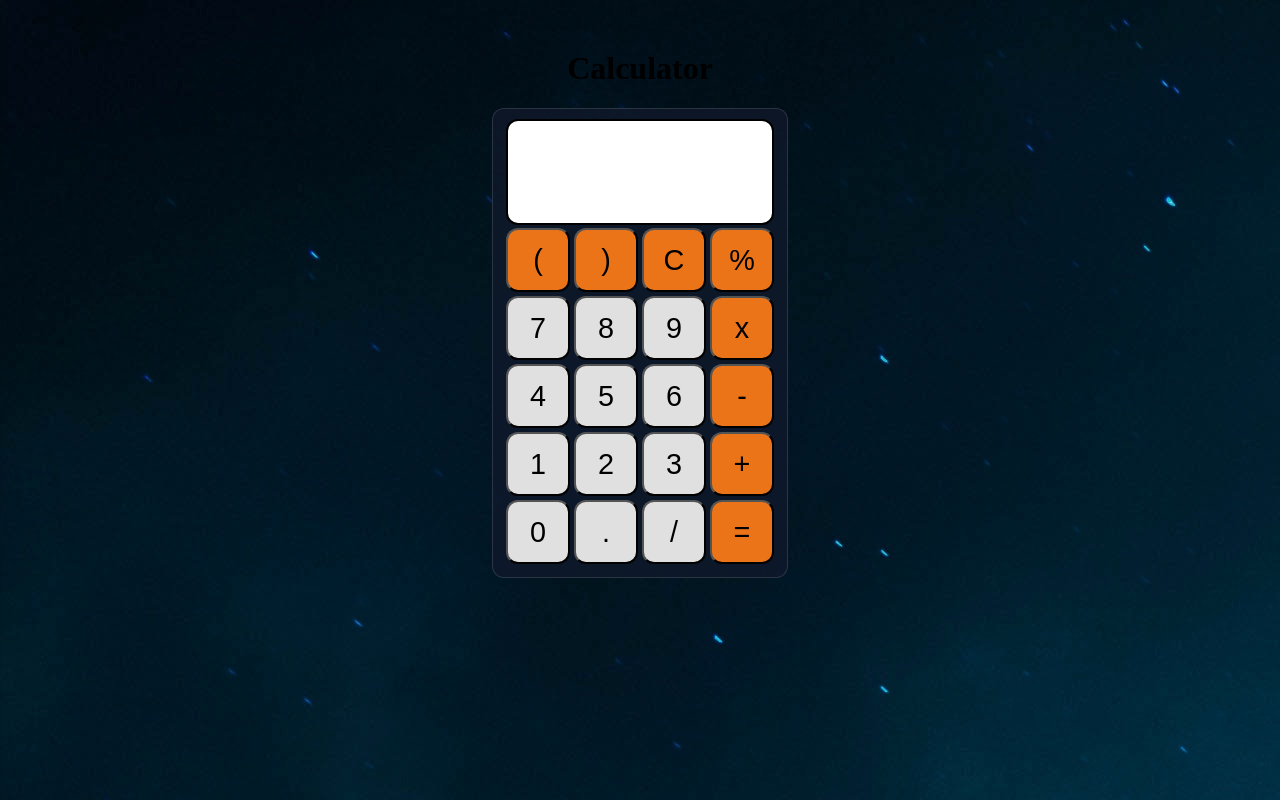
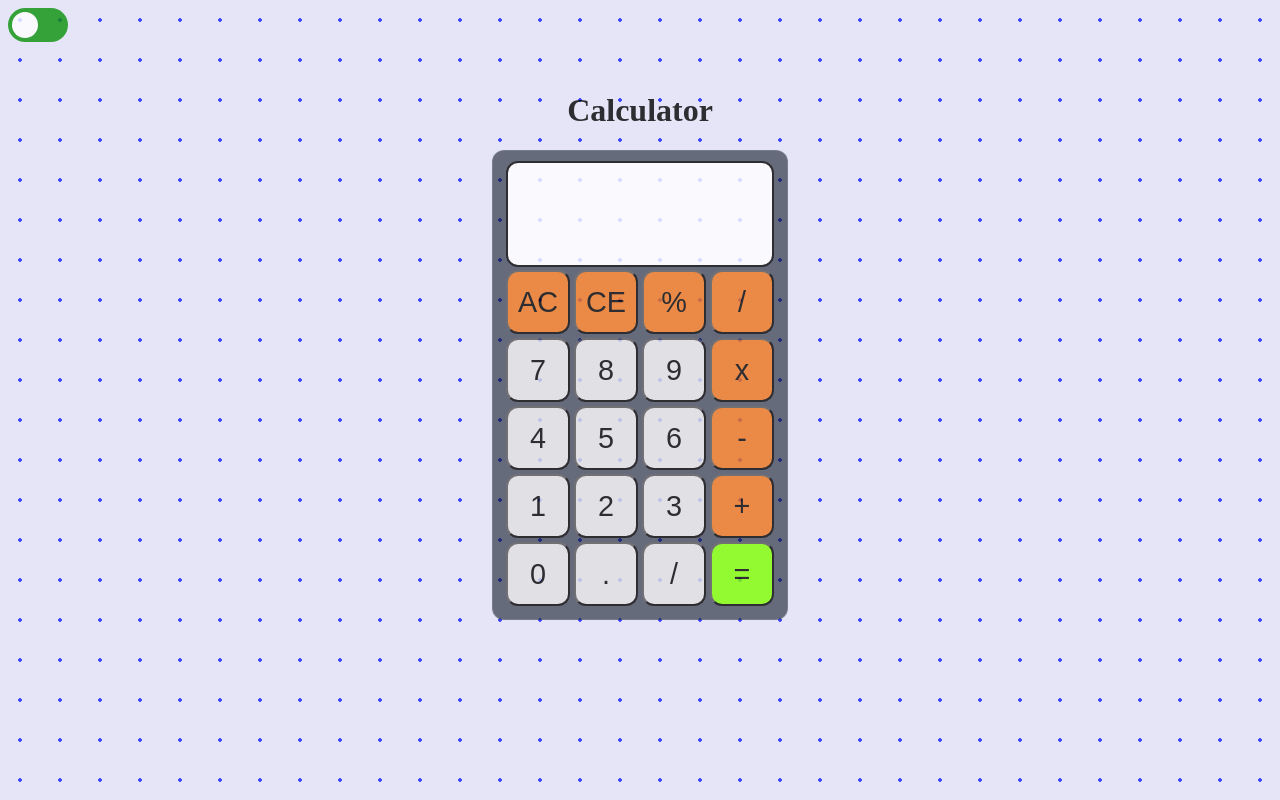
Before and after one commit to rahul-10-byte/Web-Dev-Samples, a plain HTML site: page JS-Calc/index.html in a window 1280 px wide. Drawn offline with Linux system fonts and the light colour scheme.

Commit message:
Updated Functionality

```diff
--- a/JS-Calc/index.html
+++ b/JS-Calc/index.html
@@ -1,56 +1,59 @@
 <!DOCTYPE html>
 <html lang="en">
+  <head>
+    <meta charset="UTF-8" />
+    <meta http-equiv="X-UA-Compatible" content="IE=edge" />
+    <meta name="viewport" content="width=device-width, initial-scale=1.0" />
 
-<head>
-    <meta charset="UTF-8">
-    <meta http-equiv="X-UA-Compatible" content="IE=edge">
-    <meta name="viewport" content="width=device-width, initial-scale=1.0">
-    <link rel="stylesheet" href="style.css">
+    <link rel="stylesheet" href="style.css" />
     <title>Calculator using JS</title>
   </head>
 
   <body>
+
+    <label class="switch">
+        <input type="checkbox">
+        <span class="slider round"></span>
+      </label>
+
     <div class="container">
       <h1>Calculator</h1>
 
+
+
       <div class="calculator">
-            <input type="text" name="screen" id="screen">
+        <input type="text" name="screen" id="screen" />
 
         <table>
           <tr>
-                    <td><button class="oper">(</button></td>
-                    <td><button class="oper">)</button></td>
-                    <td><button class="oper">C</button></td>
+            <td><button class="oper">AC</button></td>
+            <td><button class="oper">CE</button></td>
             <td><button class="oper">%</button></td>
-
+            <td><button class="oper">/</button></td>
           </tr>
           <tr>
             <td><button class="num">7</button></td>
             <td><button class="num">8</button></td>
             <td><button class="num">9</button></td>
             <td><button class="oper">x</button></td>
-
           </tr>
           <tr>
             <td><button class="num">4</button></td>
             <td><button class="num">5</button></td>
             <td><button class="num">6</button></td>
             <td><button class="oper">-</button></td>
-
           </tr>
           <tr>
             <td><button class="num">1</button></td>
             <td><button class="num">2</button></td>
             <td><button class="num">3</button></td>
             <td><button class="oper">+</button></td>
-
           </tr>
           <tr>
             <td><button class="num">0</button></td>
             <td><button class="num">.</button></td>
             <td><button class="num">/</button></td>
-                    <td><button class="oper">=</button></td>
-
+            <td><button class="equal">=</button></td>
           </tr>
         </table>
       </div>
@@ -58,5 +61,4 @@
 
     <script src="index.js"></script>
   </body>
-
 </html>
--- a/JS-Calc/index.js
+++ b/JS-Calc/index.js
@@ -9,12 +9,15 @@
                 screenValue += buttonText;
                 screen.value = screenValue;
             }
-            else if (buttonText == 'C'){
+            else if (buttonText == 'AC') {
                 screenValue = '';
                 screen.value = screenValue;
             }
             else if (buttonText == '=') {
                 screen.value = eval(screenValue);
+            }
+            else if (buttonText == 'CE') {
+                screen.value = screen.value.slice(0, - 1);
             }
             else{
                 screenValue += buttonText;
--- a/JS-Calc/style.css
+++ b/JS-Calc/style.css
@@ -1,12 +1,16 @@
 body {
-    background:url('./images/pexels-roberto-nickson-2885320.jpg') no-repeat;
-    font-family: 'Hina Mincho', serif;
-
+  background-color: #e5e5f7;
+  opacity: 0.8;
+  background-color: #e5e5f7;
+  opacity: 0.8;
+  background-image: radial-gradient(#444cf7 2px, #e5e5f7 2px);
+  background-size: 40px 40px;
+  font-family: "Hina Mincho", serif;
 }
 
 .container {
   text-align: center;
-    margin: 50px;
+  margin: 50px auto;
 }
 
 .calculator {
@@ -17,7 +21,6 @@ body {
   background-color: rgba(17, 25, 40, 0.75);
   border-radius: 12px;
   border: 1px solid rgba(255, 255, 255, 0.125);
-
 }
 
 table {
@@ -47,3 +50,72 @@ button {
 .oper {
   background-color: #eb7419;
 }
+
+
+/* Slider CSS */
+.switch {
+  position: relative;
+  display: inline-block;
+  width: 60px;
+  height: 34px;
+}
+
+.switch input {
+  opacity: 0;
+  width: 0;
+  height: 0;
+}
+
+.slider {
+  position: absolute;
+  cursor: pointer;
+  top: 0;
+  left: 0;
+  right: 0;
+  bottom: 0;
+  background-color: rgb(9, 146, 9);
+  -webkit-transition: .4s;
+  transition: .4s;
+}
+
+.slider:before {
+  position: absolute;
+  content: "";
+  height: 26px;
+  width: 26px;
+  left: 4px;
+  bottom: 4px;
+  background-color: white;
+  -webkit-transition: .4s;
+  transition: .4s;
+}
+
+input:checked + .slider {
+  background-color: #2196F3;
+}
+
+input:focus + .slider {
+  box-shadow: 0 0 1px #2196F3;
+}
+
+input:checked + .slider:before {
+  -webkit-transform: translateX(26px);
+  -ms-transform: translateX(26px);
+  transform: translateX(26px);
+}
+
+/* Rounded sliders */
+.slider.round {
+  border-radius: 34px;
+}
+
+.slider.round:before {
+  border-radius: 50%;
+}
+
+
+
+[type="checkbox"]:checked {
+  transform: translateX(100%);
+  background: #000;
+}
```
Lines whose indentation alone changed are shown as unchanged.
